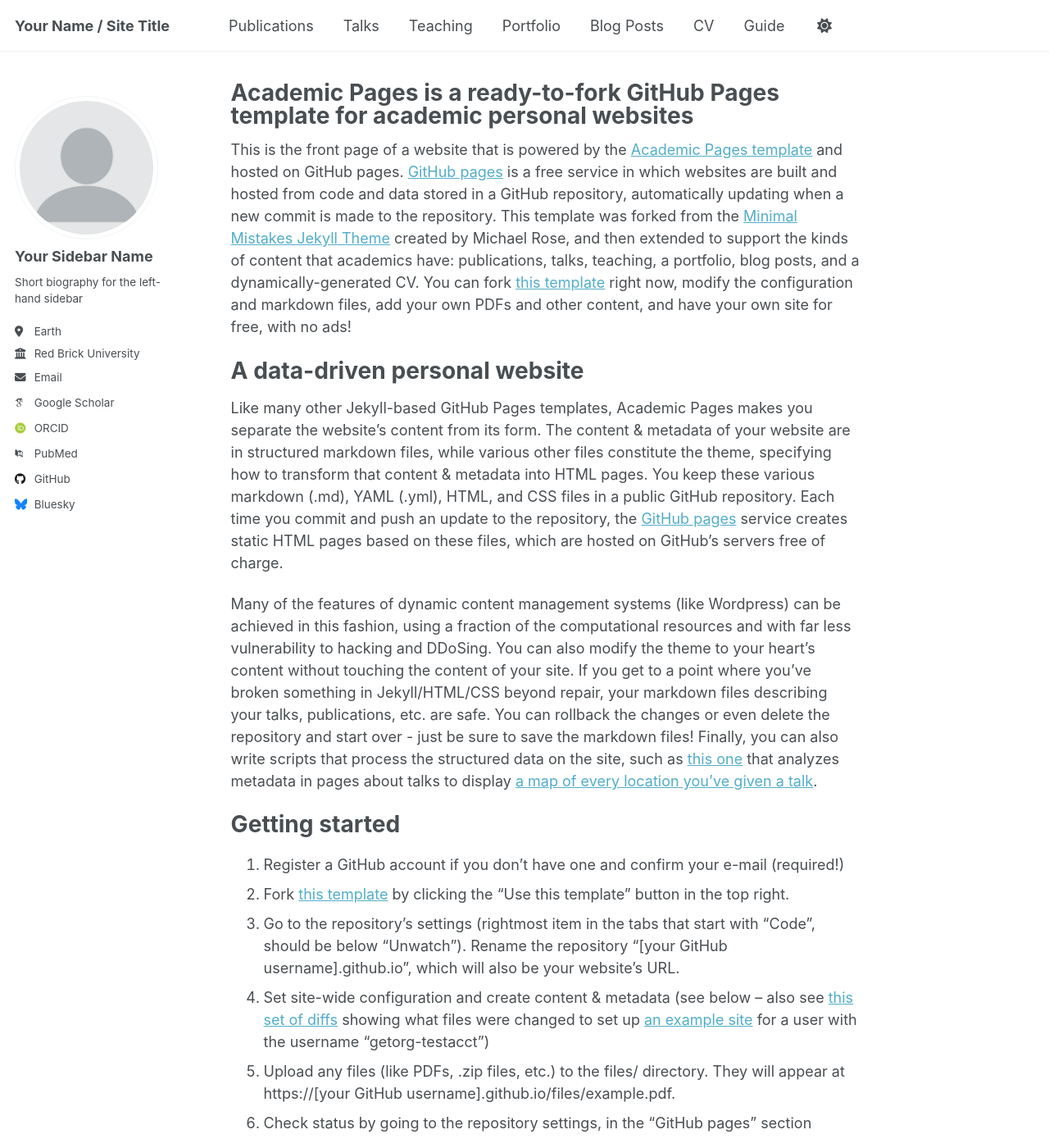
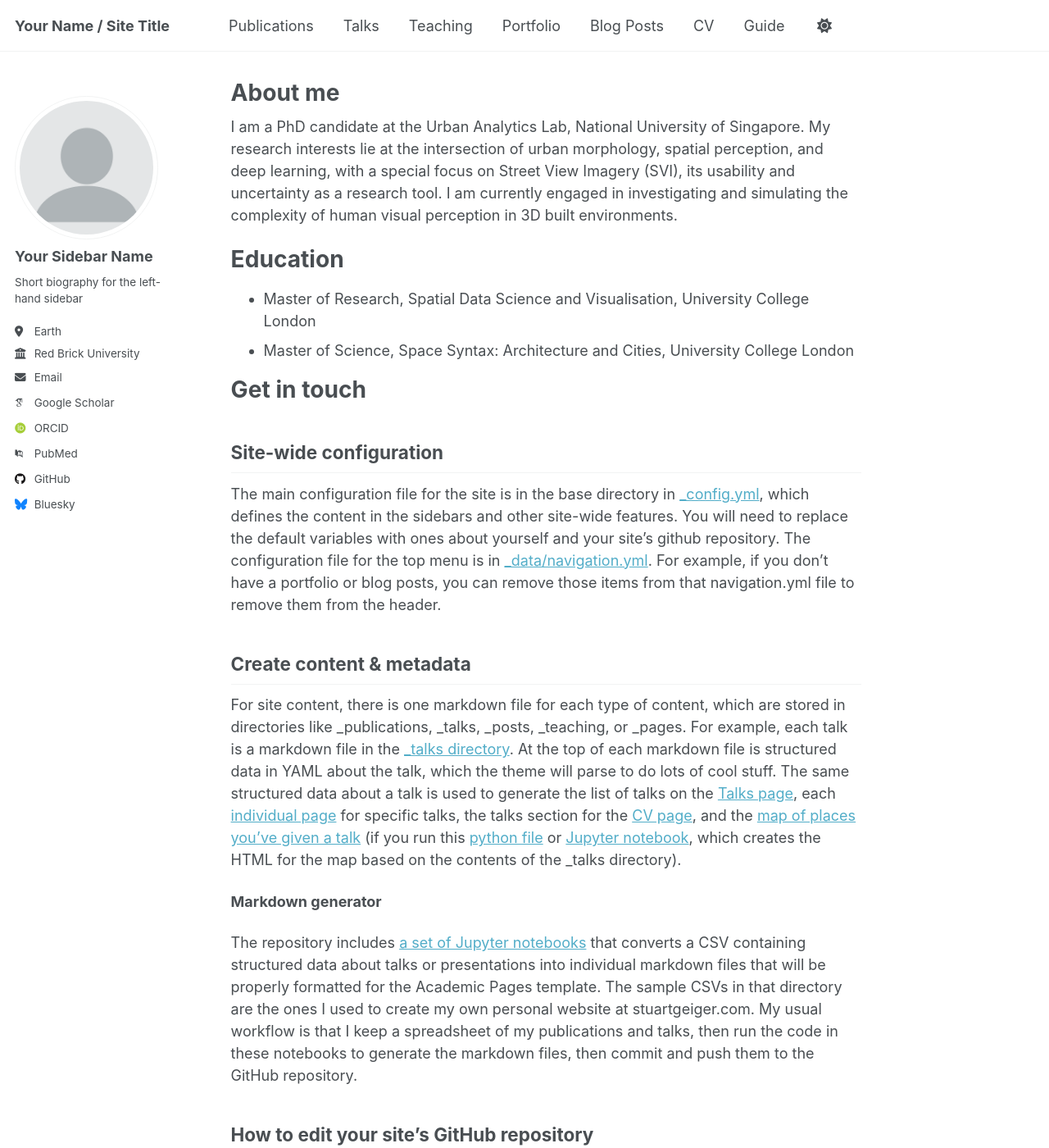
Before and after one commit to zichengfan/zichengfan.github.io, a Jekyll site: the page built from _pages/about.md, in a window 1280 px wide and 1400 px high. Shown: the whole window at 82% size. Built offline with Jekyll 4.4.1, drawn with Linux system fonts in a browser that asks for light colours; some web fonts are replaced.

Commit message:
Update about.md

```diff
--- a/_pages/about.md
+++ b/_pages/about.md
@@ -1,28 +1,22 @@
 ---
 permalink: /
-title: "Academic Pages is a ready-to-fork GitHub Pages template for academic personal websites"
+title: "About me"
 author_profile: true
 redirect_from:
   - /about/
   - /about.html
 ---
 
-This is the front page of a website that is powered by the [Academic Pages template](https://github.com/academicpages/academicpages.github.io) and hosted on GitHub pages. [GitHub pages](https://pages.github.com) is a free service in which websites are built and hosted from code and data stored in a GitHub repository, automatically updating when a new commit is made to the repository. This template was forked from the [Minimal Mistakes Jekyll Theme](https://mmistakes.github.io/minimal-mistakes/) created by Michael Rose, and then extended to support the kinds of content that academics have: publications, talks, teaching, a portfolio, blog posts, and a dynamically-generated CV. You can fork [this template](https://github.com/academicpages/academicpages.github.io) right now, modify the configuration and markdown files, add your own PDFs and other content, and have your own site for free, with no ads!
+I am a PhD candidate at the Urban Analytics Lab, National University of Singapore. My research interests lie at the intersection of urban morphology, spatial perception, and deep learning, with a special focus on Street View Imagery (SVI), its usability and uncertainty as a research tool. I am currently engaged in investigating and simulating the complexity of human visual perception in 3D built environments.
 
-A data-driven personal website
+Education
 ======
-Like many other Jekyll-based GitHub Pages templates, Academic Pages makes you separate the website's content from its form. The content & metadata of your website are in structured markdown files, while various other files constitute the theme, specifying how to transform that content & metadata into HTML pages. You keep these various markdown (.md), YAML (.yml), HTML, and CSS files in a public GitHub repository. Each time you commit and push an update to the repository, the [GitHub pages](https://pages.github.com/) service creates static HTML pages based on these files, which are hosted on GitHub's servers free of charge.
+- Master of Research, Spatial Data Science and Visualisation, University College London
+- Master of Science, Space Syntax: Architecture and Cities, University College London
 
-Many of the features of dynamic content management systems (like Wordpress) can be achieved in this fashion, using a fraction of the computational resources and with far less vulnerability to hacking and DDoSing. You can also modify the theme to your heart's content without touching the content of your site. If you get to a point where you've broken something in Jekyll/HTML/CSS beyond repair, your markdown files describing your talks, publications, etc. are safe. You can rollback the changes or even delete the repository and start over - just be sure to save the markdown files! Finally, you can also write scripts that process the structured data on the site, such as [this one](https://github.com/academicpages/academicpages.github.io/blob/master/talkmap.ipynb) that analyzes metadata in pages about talks to display [a map of every location you've given a talk](https://academicpages.github.io/talkmap.html).
+Get in touch
+======
 
-Getting started
-======
-1. Register a GitHub account if you don't have one and confirm your e-mail (required!)
-1. Fork [this template](https://github.com/academicpages/academicpages.github.io) by clicking the "Use this template" button in the top right.
-1. Go to the repository's settings (rightmost item in the tabs that start with "Code", should be below "Unwatch"). Rename the repository "[your GitHub username].github.io", which will also be your website's URL.
-1. Set site-wide configuration and create content & metadata (see below -- also see [this set of diffs](http://archive.is/3TPas) showing what files were changed to set up [an example site](https://getorg-testacct.github.io) for a user with the username "getorg-testacct")
-1. Upload any files (like PDFs, .zip files, etc.) to the files/ directory. They will appear at https://[your GitHub username].github.io/files/example.pdf.
-1. Check status by going to the repository settings, in the "GitHub pages" section
 
 Site-wide configuration
 ------
```
